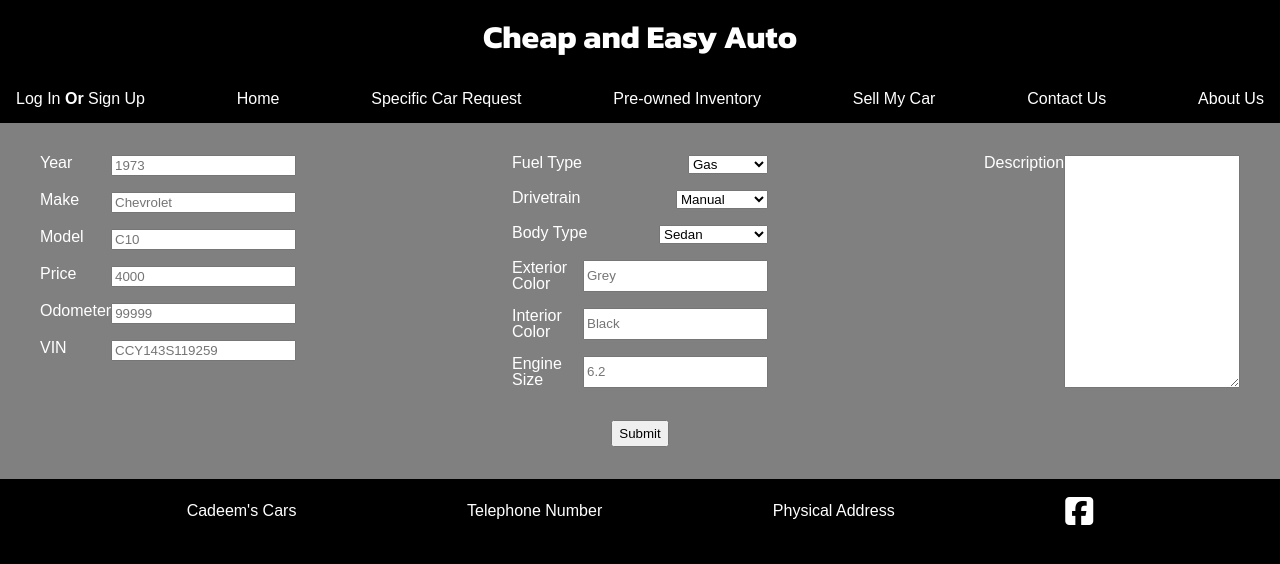
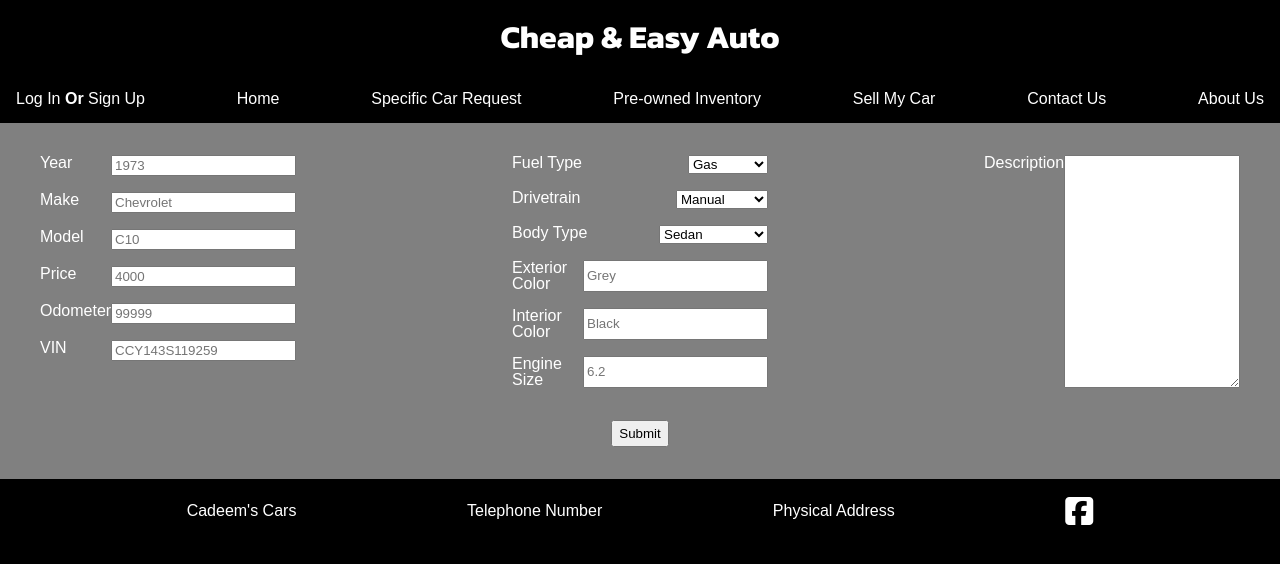
Before and after one commit to JeridFenderson/CarSales, a React (Create React App) app in the folder ClientApp/: page /create in a window 1280 px wide. Shown: the top 564 px of the page. Built offline with nearby package versions, Linux system fonts and the light colour scheme.

Commit message:
general cleaning

```diff
--- a/ClientApp/src/components/header/Header.jsx
+++ b/ClientApp/src/components/header/Header.jsx
@@ -4,7 +4,7 @@ import '../../css/header.scss'
 export function Header() {
   return (
     <header>
-      <h1>Cheap and Easy Auto</h1>
+      <h1>Cheap &amp; Easy Auto</h1>
     </header>
   )
 }
--- a/ClientApp/src/components/main/SearchVehicles.jsx
+++ b/ClientApp/src/components/main/SearchVehicles.jsx
@@ -5,7 +5,6 @@ import { LoadVehicles } from './LoadVehicles'
 export function SearchVehicles() {
   const [filterText, setFilterText] = useState('')
   const { id } = useParams()
-  console.log(id)
   return (
     <main>
       {!id && (
```
